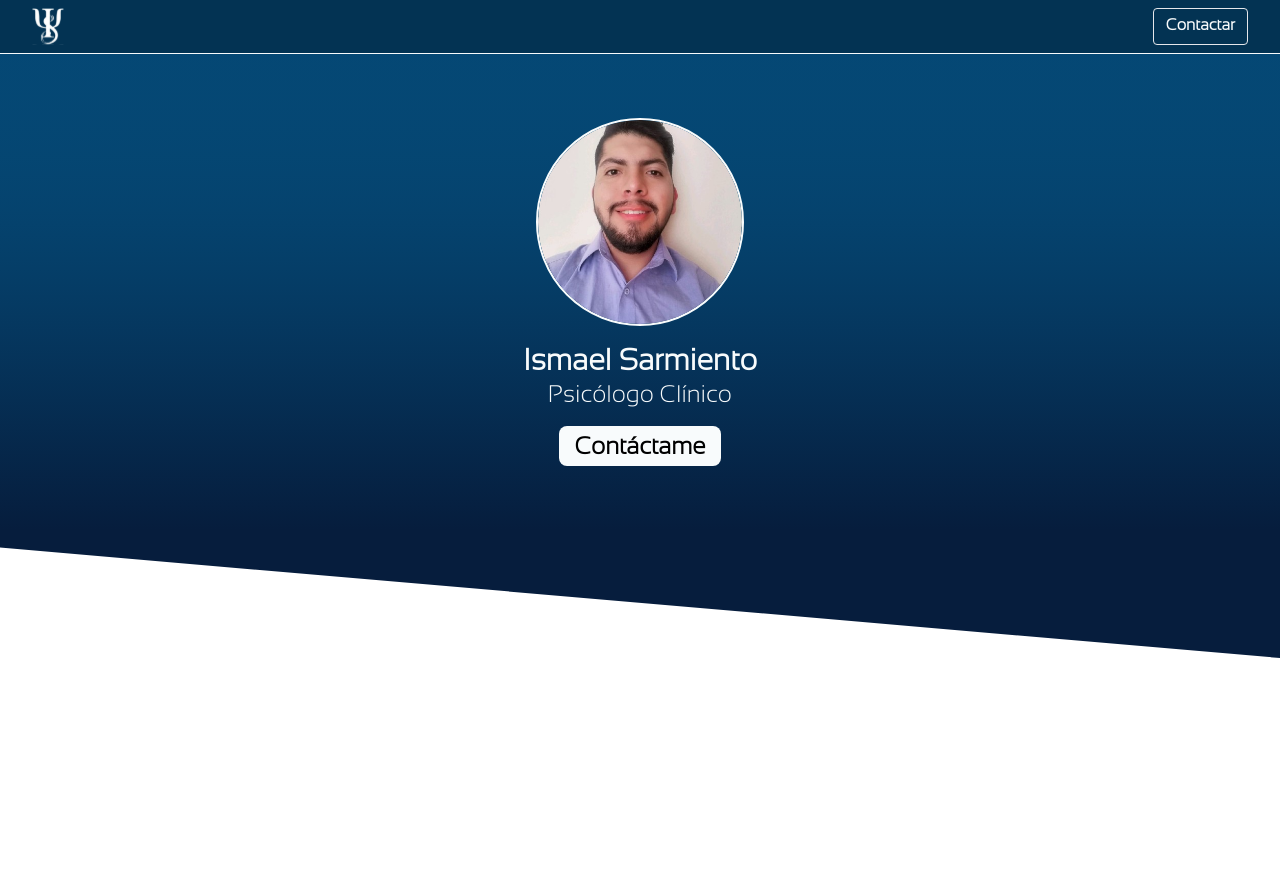
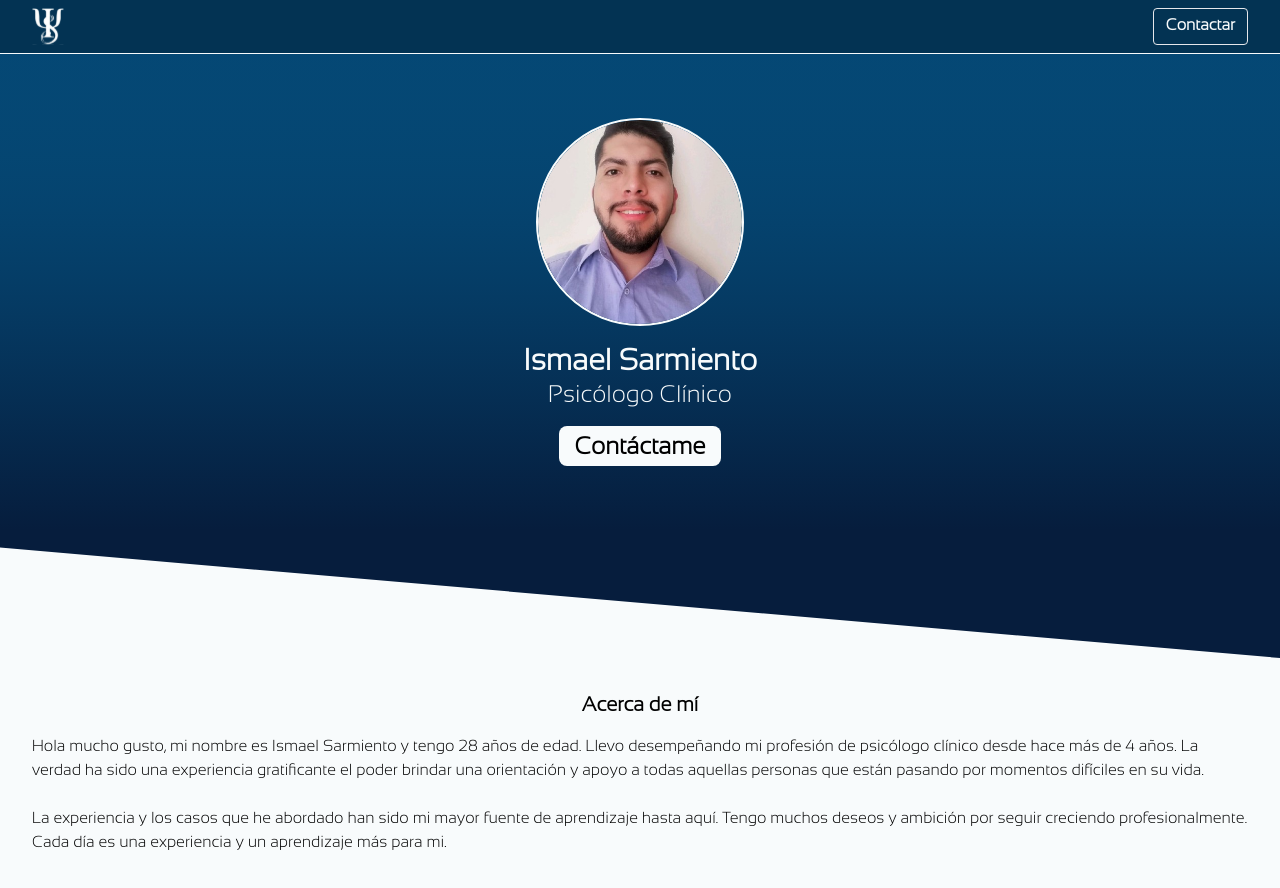
Before and after one commit to Mikadifo/ismaelsarmiento, a Next.js app: page / in a window 1280 px wide. Shown: the top 888 px of the page. Before the commit the page ends 800 px from the top, so only its background shows below. Built offline with nearby package versions, Linux system fonts and the light colour scheme.

Commit message:
add: about me

```diff
--- /dev/null
+++ b/src/app/components/About.js
@@ -0,0 +1,23 @@
+const About = () => {
+  return (
+    <div className="px-8 pb-16 pt-8">
+      <h3 className="text-center font-bold text-xl mb-4">Acerca de mí</h3>
+      <p className="text-base">
+        Hola mucho gusto, mi nombre es Ismael Sarmiento y tengo 28 años de edad.
+        Llevo desempeñando mi profesión de psicólogo clínico desde hace más de 4
+        años. La verdad ha sido una experiencia gratificante el poder brindar
+        una orientación y apoyo a todas aquellas personas que están pasando por
+        momentos difíciles en su vida.
+      </p>
+      <br />
+      <p className="text-base">
+        La experiencia y los casos que he abordado han sido mi mayor fuente de
+        aprendizaje hasta aquí. Tengo muchos deseos y ambición por seguir
+        creciendo profesionalmente. Cada día es una experiencia y un aprendizaje
+        más para mi.
+      </p>
+    </div>
+  );
+};
+
+export default About;
--- a/src/app/globals.css
+++ b/src/app/globals.css
@@ -43,4 +43,5 @@
 
 body {
   font-family: "sansation" sans-serif;
+  background: var(--white);
 }
--- a/src/app/page.js
+++ b/src/app/page.js
@@ -1,3 +1,4 @@
+import About from "./components/About";
 import CTA from "./components/CTA";
 import Navbar from "./components/Navbar";
 import Tilt from "./components/Tilt";
@@ -8,6 +9,7 @@ const Home = () => {
       <Navbar />
       <CTA />
       <Tilt />
+      <About />
     </>
   );
 };
```
